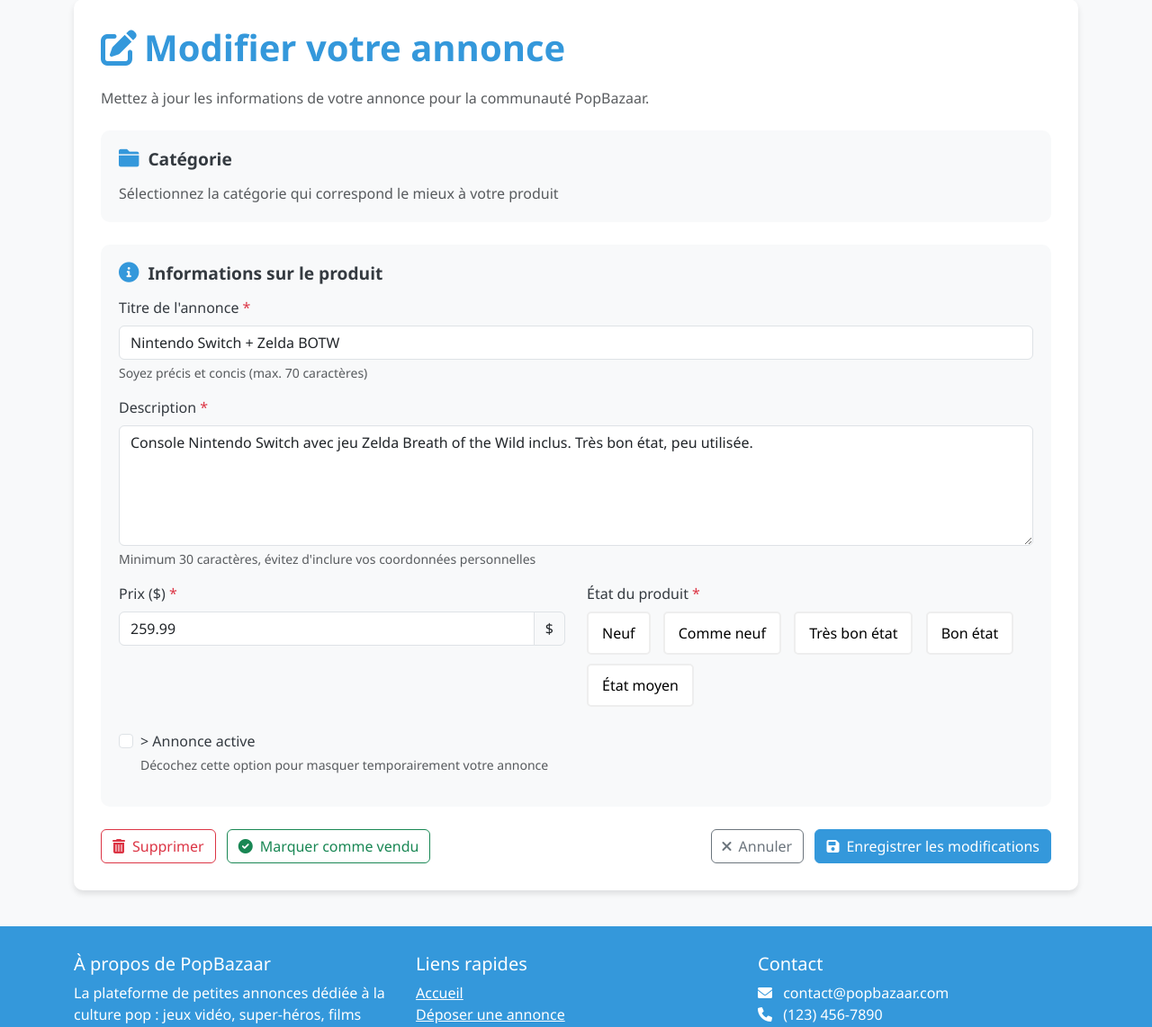
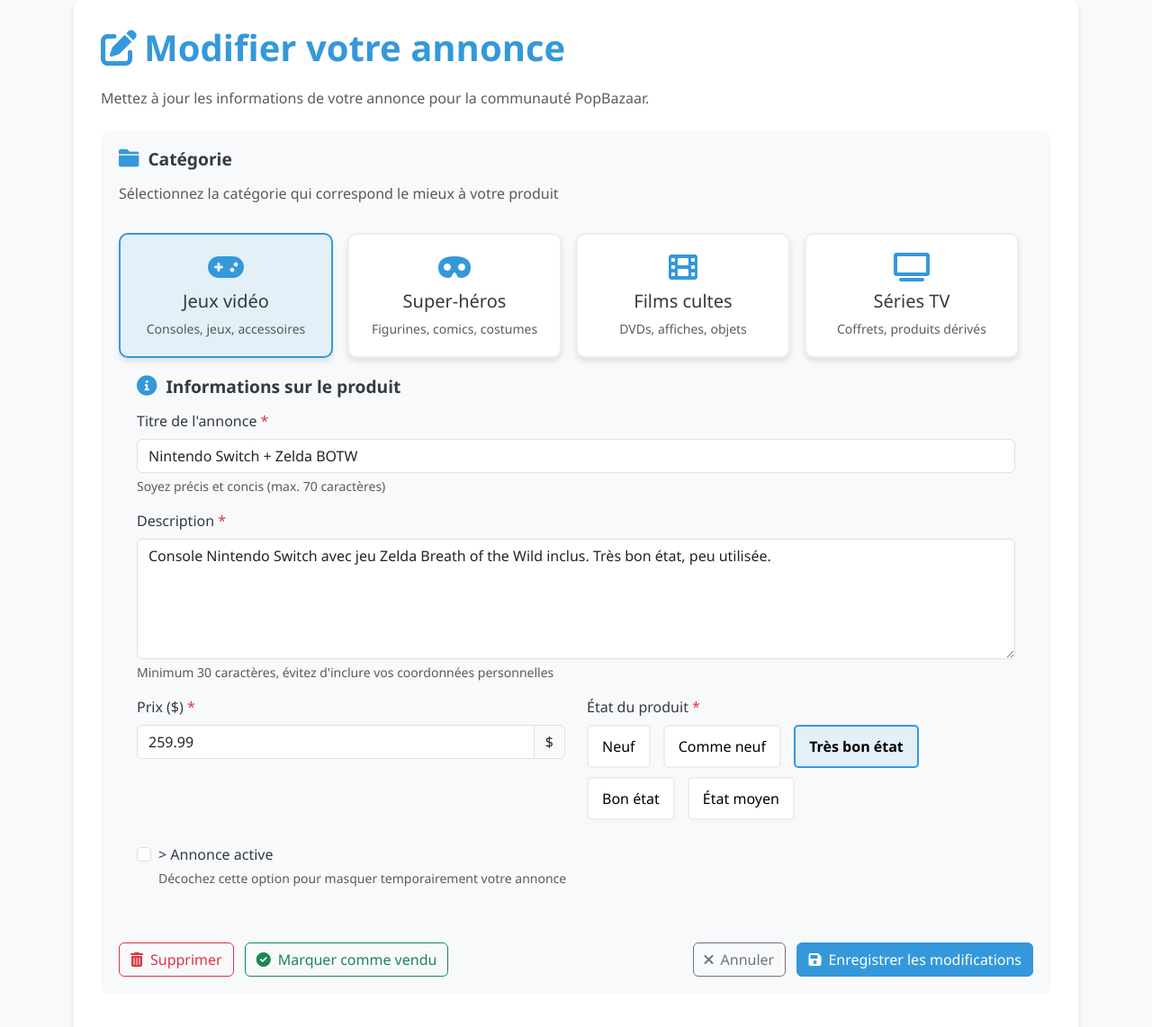
Before and after one commit to MileshPatel28/popbazar, a PHP site: page /annonces/1/modifier in a window 1280 px wide. Shown: the part 169-1311 px from the top of the page at 90% size. Run offline with PHP 8.4, Linux system fonts and the light colour scheme; data comes from the database, SQL or seed files in the repository.

Commit message:
etat + categorie dans form

```diff
--- a/views/annonces/modifier.view.php
+++ b/views/annonces/modifier.view.php
@@ -37,6 +37,35 @@ chargerVuePartielle('_nav');
         <div class="row g-3">
           <!-- Cartes de catégorie -->
           <!-- Même structure conservée -->
+          <div class="row g-3">
+          <div class="col-md-3">
+            <div class="category-card" onclick="selectCategory(this)">
+              <i class="fas fa-gamepad"></i>
+              <h5>Jeux vidéo</h5>
+              <p class="mb-0 small text-muted">Consoles, jeux, accessoires</p>
+            </div>
+          </div>
+          <div class="col-md-3">
+            <div class="category-card" onclick="selectCategory(this)">
+              <i class="fas fa-mask"></i>
+              <h5>Super-héros</h5>
+              <p class="mb-0 small text-muted">Figurines, comics, costumes</p>
+            </div>
+          </div>
+          <div class="col-md-3">
+            <div class="category-card" onclick="selectCategory(this)">
+              <i class="fas fa-film"></i>
+              <h5>Films cultes</h5>
+              <p class="mb-0 small text-muted">DVDs, affiches, objets</p>
+            </div>
+          </div>
+          <div class="col-md-3">
+            <div class="category-card" onclick="selectCategory(this)">
+              <i class="fas fa-tv"></i>
+              <h5>Séries TV</h5>
+              <p class="mb-0 small text-muted">Coffrets, produits dérivés</p>
+            </div>
+          </div>
         </div>
       </div>
 
@@ -70,12 +99,12 @@ chargerVuePartielle('_nav');
 
           <div class="col-md-6 mb-3">
             <label class="form-label">État du produit <span class="text-danger">*</span></label>
-            <input type="hidden" id="etat" name="etat" value="<!-- etat -->">
+            <input type="hidden" id="etat" name="etat" value="<?= $annonce["etat"] ?>">
             <div>
               <!-- Boutons d’état -->
                 <input type="hidden" id="etat" name="etat" value="Neuf">
                 <div>
-                  <button type="button" class="condition-btn selected" onclick="selectCondition(this)">Neuf</button>
+                  <button type="button" class="condition-btn" onclick="selectCondition(this)">Neuf</button>
                   <button type="button" class="condition-btn" onclick="selectCondition(this)">Comme neuf</button>
                   <button type="button" class="condition-btn" onclick="selectCondition(this)">Très bon état</button>
                   <button type="button" class="condition-btn" onclick="selectCondition(this)">Bon état</button>
```
